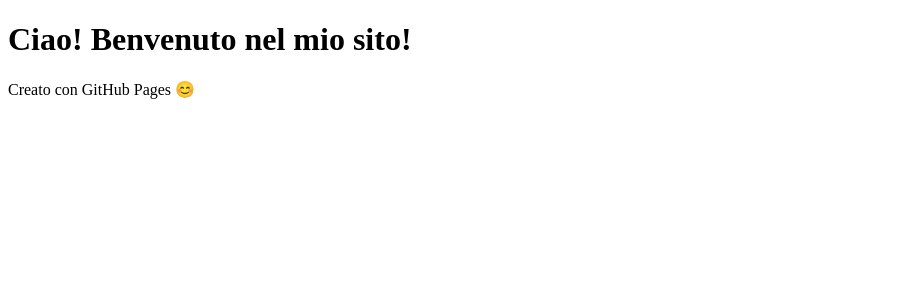
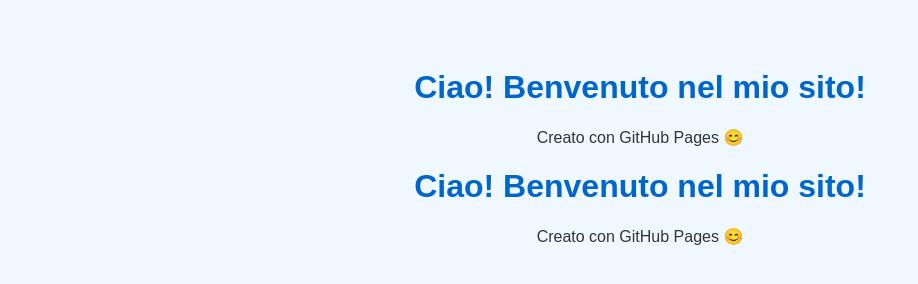
Before and after one commit to Barbarapetshop/barbarapetshop.github.io, a plain HTML site: page index.html in a window 1280 px wide. Shown: the whole page, without its empty margins (0-918 px from the left). Drawn offline with Linux system fonts and the light colour scheme.

Commit message:
Update index.html

```diff
--- a/index.html
+++ b/index.html
@@ -8,3 +8,25 @@
   <p>Creato con GitHub Pages 😊</p>
 </body>
 </html>
+<!DOCTYPE html>
+<html>
+<head>
+  <title>Il mio sito colorato</title>
+  <style>
+    body {
+      background-color: #f0f8ff; /* colore di sfondo */
+      color: #333333;            /* colore del testo */
+      font-family: Arial, sans-serif;
+      text-align: center;
+      padding: 40px;
+    }
+    h1 {
+      color: #0066cc;
+    }
+  </style>
+</head>
+<body>
+  <h1>Ciao! Benvenuto nel mio sito!</h1>
+  <p>Creato con GitHub Pages 😊</p>
+</body>
+</html>
```
